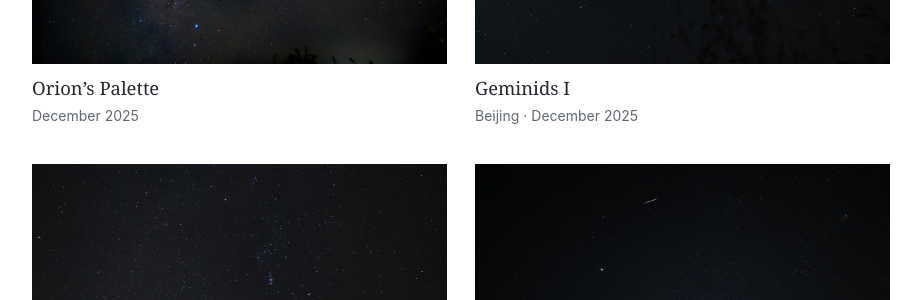
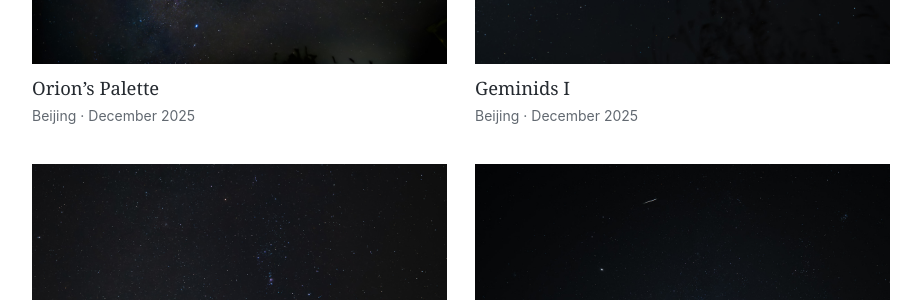
Before and after one commit to Enyu2023/Enyu2023.github.io, a Jekyll site: the page built from photography.html, in a window 1280 px wide and 900 px high, scrolled down 1677 px. Shown: the part 225-525 px from the top of the window, without its empty margins (179-1100 px from the left). Built offline with Jekyll 4.4.1, drawn with Linux system fonts in a browser that asks for light colours.

Commit message:
Add Beijing location to Orions Palette

```diff
--- a/_data/photography.yml
+++ b/_data/photography.yml
@@ -31,6 +31,7 @@ photos:
     full_image: "/assets/photography/star-field-large.jpg"
     alt: "Dense stars and the band of the Milky Way above silhouetted branches."
     title: "Orion’s Palette"
+    location: "Beijing"
     width: 1200
     height: 798
     date: "December 2025"
```
